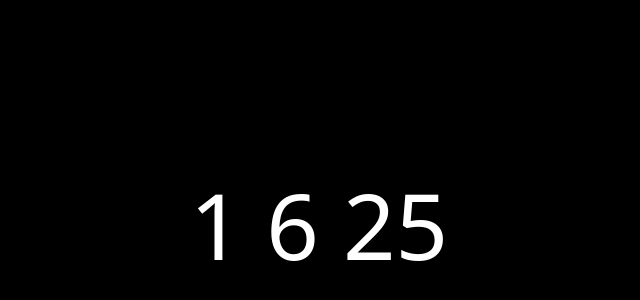
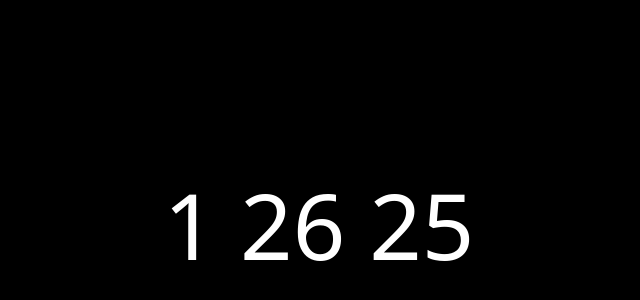
Before and after one commit to Fixel8/blehh, a plain HTML site: page index.html in a window 1280 px wide. Shown: the part 176-476 px from the top of the page, without its empty margins (321-961 px from the left). Drawn offline with Linux system fonts and the light colour scheme.

Commit message:
Update index.html

```diff
--- a/index.html
+++ b/index.html
@@ -3,7 +3,7 @@
 <body style="margin:0;background:black;color:white;display:flex;align-items:center;justify-content:center;height:100vh;font-family:system-ui;font-size:92px">
 <div id="time"></div>
 <script>
-const end = Date.UTC(2026,0,7,11,0,0)
+const end = Date.UTC(2026,0,7,11,20,0)
 const display = document.getElementById("time")
 
 const timer = setInterval(() => {
```
